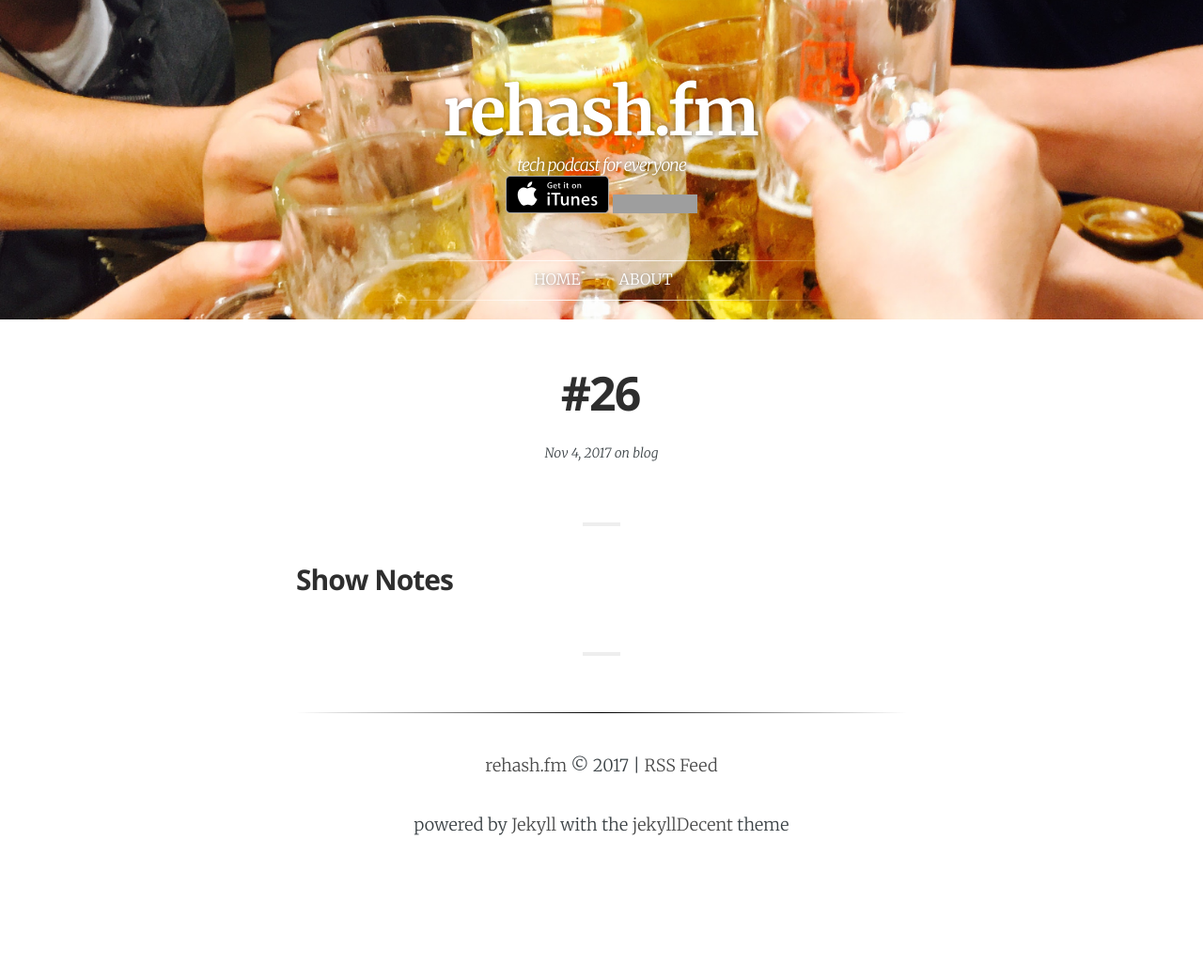
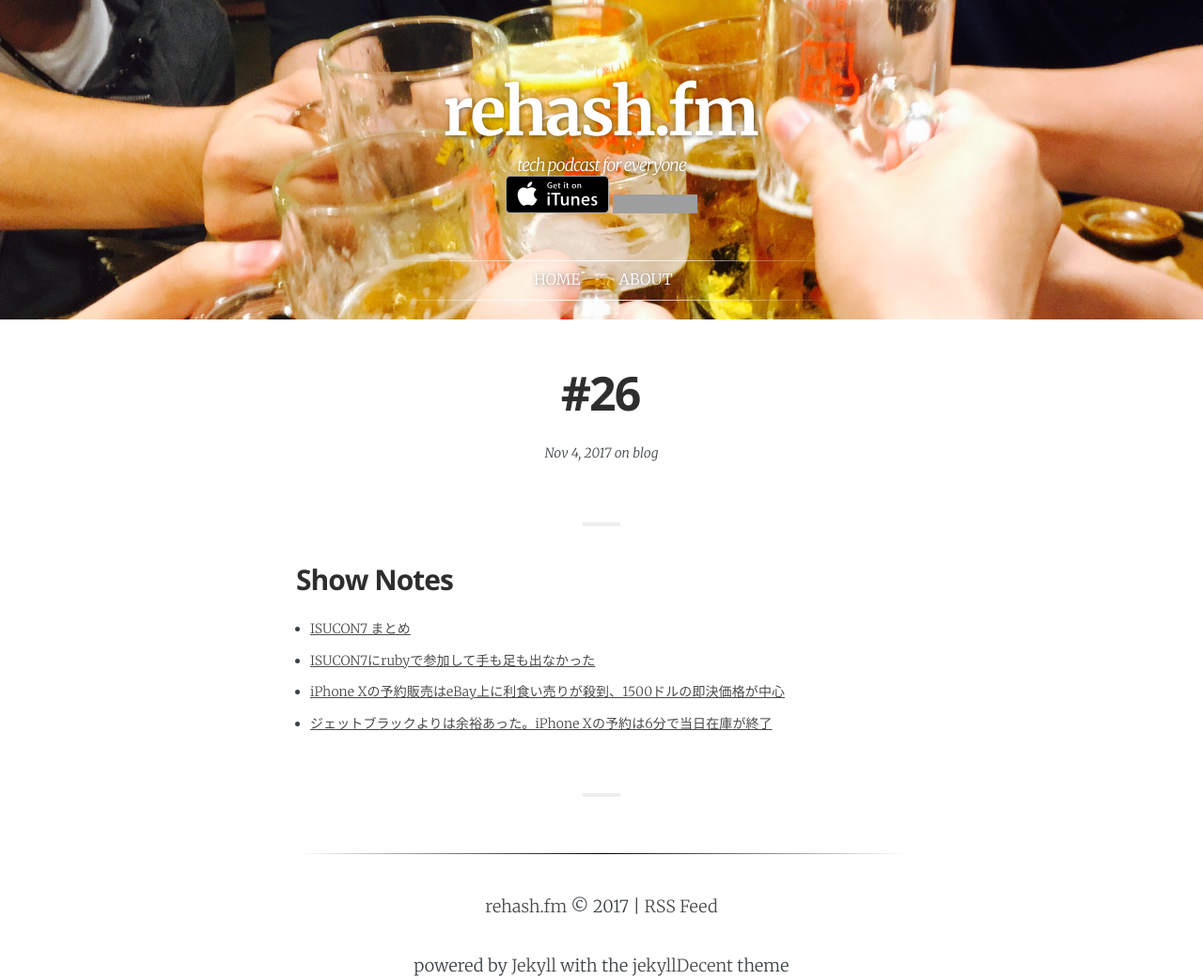
Before and after one commit to rehashfm/rehash.fm, a Jekyll site: the page built from _posts/2017-11-05-26.md, in a window 1280 px wide. Shown: the whole page at 94% size. Built offline with Jekyll 4.4.1, drawn with Linux system fonts in a browser that asks for light colours; some web fonts are replaced; before the commit the page ends 900 px from its top, so only the background shows below that; grey boxes are pictures that could not be loaded.

Commit message:
add some links

```diff
--- a/_posts/2017-11-05-26.md
+++ b/_posts/2017-11-05-26.md
@@ -9,3 +9,7 @@
 ---
 
 ## Show Notes
+- [ISUCON7 まとめ](http://isucon.net/archives/50949022.html){:target="_blank"}
+- [ISUCON7にrubyで参加して手も足も出なかった](http://azihsoyn.hatenablog.com/entry/2017/10/23/233855){:target="_blank"}
+- [iPhone Xの予約販売はeBay上に利食い売りが殺到、1500ドルの即決価格が中心](http://jp.techcrunch.com/2017/10/28/20171027iphone-x-pre-orders-are-being-scalped-on-ebay-for-1500-on-average/){:target="_blank"}
+- [ジェットブラックよりは余裕あった。iPhone Xの予約は6分で当日在庫が終了](https://www.gizmodo.jp/2017/10/iphone-x-preorder.html){:target="_blank"}
```
